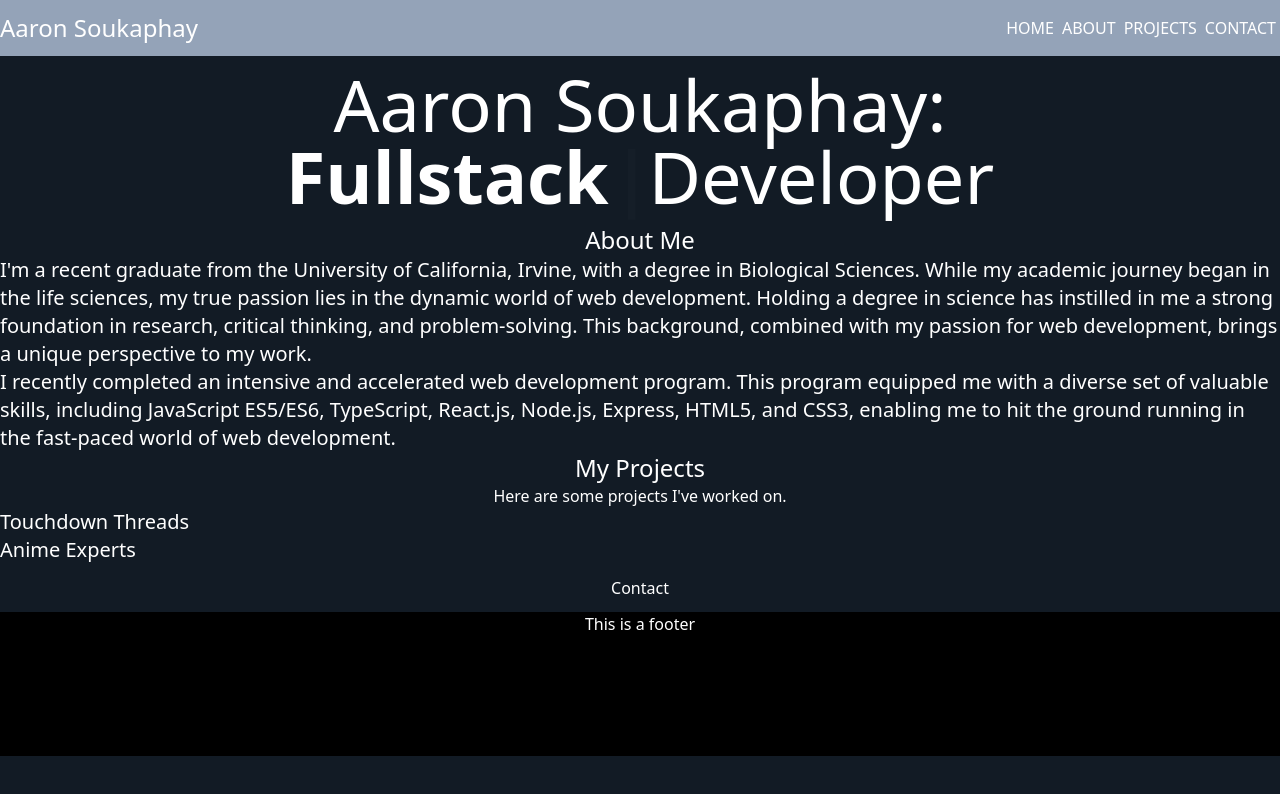
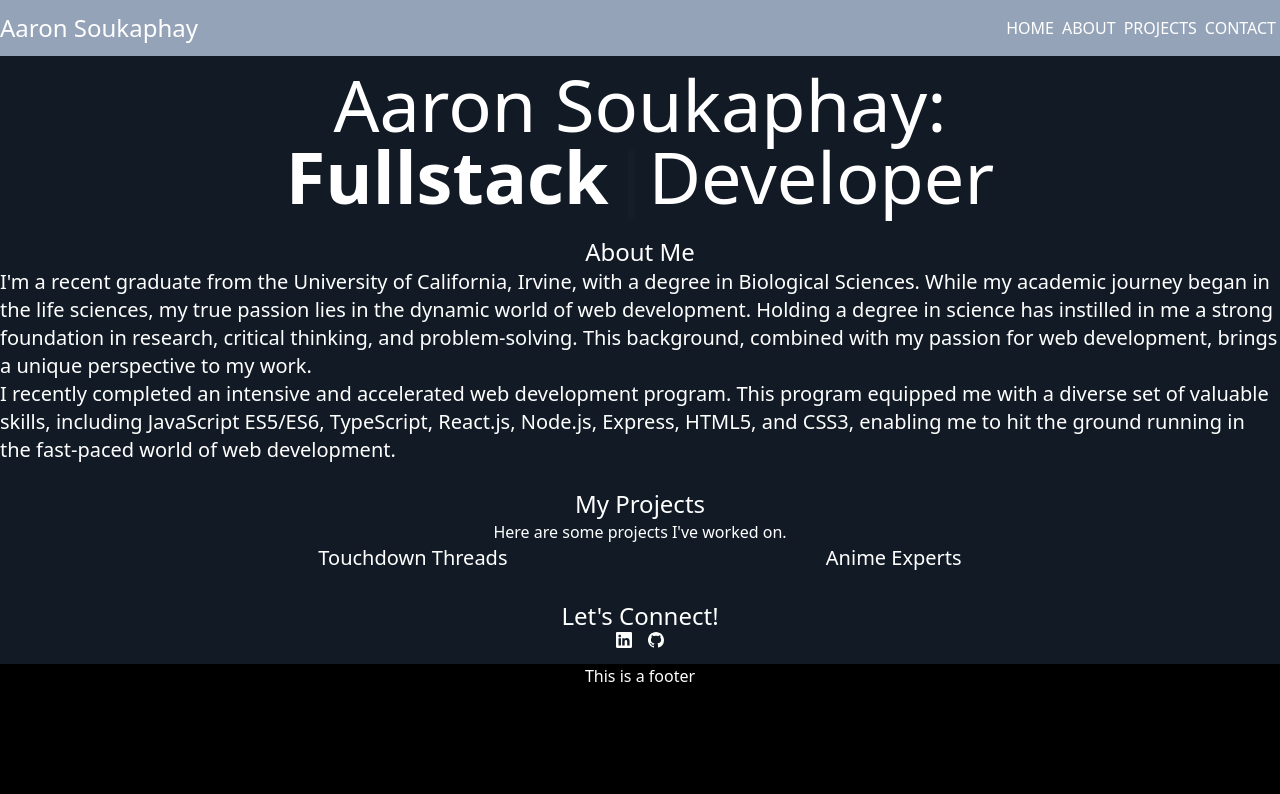
Before and after one commit to aaronsoukaphay/personal-website, a React (Vite) app in the folder my-website/: page / in a window 1280 px wide. Shown: the top 794 px of the page. Built offline with nearby package versions, Linux system fonts and the light colour scheme.

Commit message:
Added links to github and linkedin in about section

```diff
--- a/my-website/package.json
+++ b/my-website/package.json
@@ -12,6 +12,7 @@
   "dependencies": {
     "react": "^18.2.0",
     "react-dom": "^18.2.0",
+    "react-icons": "^4.11.0",
     "react-simple-typewriter": "^5.0.1"
   },
   "devDependencies": {
--- a/my-website/src/About.tsx
+++ b/my-website/src/About.tsx
@@ -1,6 +1,6 @@
 export default function About() {
   return (
-    <div>
+    <div className="py-3">
       <h1 className="text-center text-2xl">About Me</h1>
       <h1 className="text-xl">
         I'm a recent graduate from the University of California, Irvine, with a
--- a/my-website/src/Contact.tsx
+++ b/my-website/src/Contact.tsx
@@ -1,7 +1,17 @@
+import { BsLinkedin, BsGithub } from "react-icons/bs";
+
 export default function Contact() {
   return (
-    <div>
-      <h1 className="text-center py-3">Contact</h1>
+    <div className="my-4">
+      <h1 className="text-center text-2xl">Let's Connect!</h1>
+      <div className="flex justify-center">
+        <a className="px-2" href="https://www.linkedin.com/in/aaron-soukaphay/">
+          <BsLinkedin />
+        </a>
+        <a className="px-2" href="https://github.com/aaronsoukaphay">
+          <BsGithub />
+        </a>
+      </div>
     </div>
   );
 }
--- a/my-website/src/Projects.tsx
+++ b/my-website/src/Projects.tsx
@@ -1,10 +1,12 @@
 export default function Projects() {
   return (
-    <div>
+    <div className="py-3">
       <h1 className="text-center text-2xl">My Projects</h1>
       <p className="text-center">Here are some projects I've worked on.</p>
-      <h1 className="text-xl">Touchdown Threads</h1>
-      <h1 className="text-xl">Anime Experts</h1>
+      <div className="flex justify-evenly">
+        <h1 className="text-xl">Touchdown Threads</h1>
+        <h1 className="text-xl">Anime Experts</h1>
+      </div>
     </div>
   );
 }
```
Also changed, not shown: 1 other file (tests, documents, lock files or other folders).
